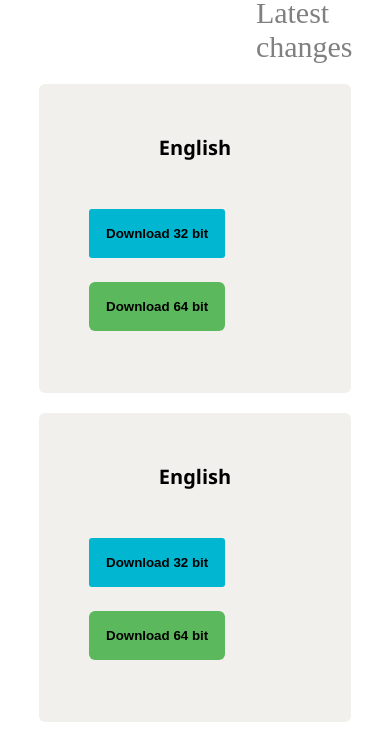
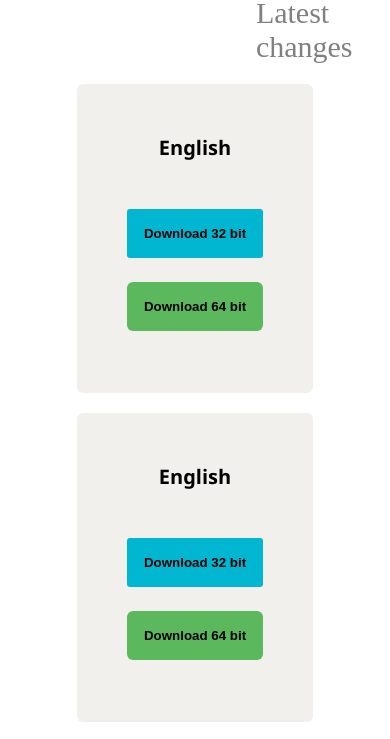
Before and after one commit to kunal65823/Ultra-Edit-App-Clone, a plain HTML site: page index.html in a window 390 px wide. Shown: the part 866-1605 px from the top of the page. Drawn offline with Linux system fonts and the light colour scheme.

Commit message:
Align box in item

```diff
--- a/style.css
+++ b/style.css
@@ -157,25 +157,10 @@ div p{
     grid-template-columns: 1fr ;
 }
 
-
-.btn-blue{
-    border: none;
-    background-color: #00b6d1;
-    border-radius:3px;
-    padding: 17px;
-    font-weight: 600;
-    margin: 12px 0;
-    align-items: center;
+.item{
+      display: flex;
+      flex-direction: column;
+      align-items: center;
+      text-align: center;
+   }
 }
-
-.btn-green{
-     border: none;
-    background-color: #5cb85c;
-    border-radius:6px;
-    padding: 17px;
-    font-weight: 600;
-    margin: 12px 0;
-    align-items: center;
-}
-
-}
```
